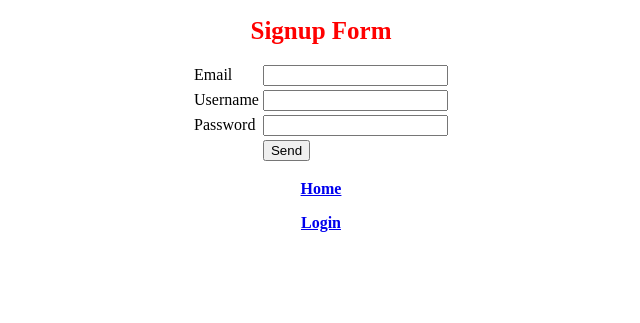
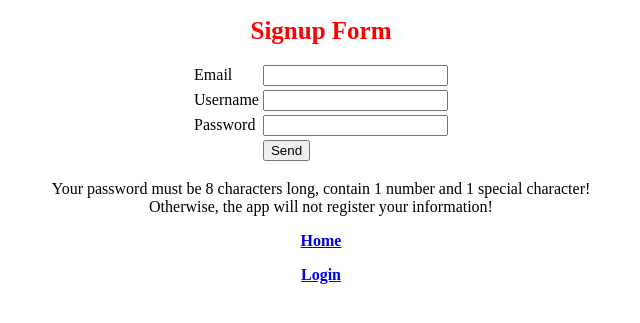
Before and after one commit to IsraelShowell/Prioritask-Task-Management, a Flask app: page /signup in a window 1280 px wide. Shown: the top 323 px of the page, without its empty margins (319-959 px from the left). Run offline with Flask 3, Linux system fonts and the light colour scheme.

Commit message:
Version 0.80

```diff
--- a/app.py
+++ b/app.py
@@ -41,55 +41,61 @@ def Home():
 
 #The signup Page is able to detect POST and GET requests
 #POST sends data, GET gets data
-@app.route('/signup', methods=['POST','GET'])
+from flask import render_template, request, redirect, url_for, flash
+import re  # Regular expressions for password validation
+from datetime import datetime
+
+
+
+#This route is used to connect the user to the registration page
+@app.route('/signup', methods=['POST', 'GET'])
 def signup():
-    #This creates an object named signUp based off of the form defined in the formsubmission module
+    #Brings in the class from signUpForm
     signUp = signUpForm()
 
-    #The program connects to the database
-    signUp_connection=sqlite3.connect('task-management.db')
-    #c serves as a database cursor, a control structure that enables traversal over the records in a database
-    manage_cursor=signUp_connection.cursor()
+    # Connect to the database
+    signUp_connection = sqlite3.connect('task-management.db')
+    manage_cursor = signUp_connection.cursor()
 
-    #When the button is pressed, the user makes the page send a POST request
-    if request.method=='POST':
-        #Checks to make sure the user didn't leave the Username and Password fields blank
-        if(request.form["Username"]!="" and request.form["Password"]!=""):
-            #Saves the request's data in variables
-            E_mail = request.form['Email']
-            userName = request.form['Username']
-            passWord = request.form['Password']
+    # The signup page is rendered when a GET request is made
+    if request.method == 'POST':
+        username = request.form["Username"]
+        password = request.form["Password"]
+        email = request.form['Email']
 
-            #statement holds an SQL Query for the users table in the users database
-            #This query checks to see if the user, password, and email entered exist in the database
-            statement=f"SELECT * from users WHERE Email='{E_mail}';"
+        #Runs the Password validation
+        if not validate_password(password):
+            flash("Password must be at least 8 characters long and contain at least one number and one special character.")
+            return render_template('register.html', form=signUp)
 
-            #We then tell the cursor to run the query
-            manage_cursor.execute(statement)
+        if username and password:
+            # Check if email already exists
+            manage_cursor.execute("SELECT * FROM users WHERE Email = ?", (email,))
+            data = manage_cursor.fetchone()
 
-            #Stores the result of the query in the data variable
-            data=manage_cursor.fetchone()
-
-            #If the data matches the Email then, the user will go to the error page
+            # If the email already exists, display an error message
             if data:
                 signUp_connection.close()
                 return render_template("error.html")
             else:
-                #If at least the Email, is  different from what is in the database
-                if not data:
-                    #Then the user's information will be added into the database
-                    date_created = str(datetime.now())
-                    manage_cursor.execute("INSERT INTO users (Email,Username,Password,DateAccountCreated) VALUES (?,?,?,?)",(E_mail,userName,passWord,date_created))
-                    signUp_connection.commit()
-                    signUp_connection.close()
-                    #Then they are taken to the login page
-                    return render_template("login.html")
+                #Adds the new user
+                date_created = str(datetime.now())
+                manage_cursor.execute("INSERT INTO users (Email, Username, Password, DateAccountCreated) VALUES (?, ?, ?, ?)",
+                                      (email, username, password, date_created))
+                signUp_connection.commit()
+                signUp_connection.close()
+                return render_template("login.html")
+    elif request.method == 'GET':
+        return render_template('register.html', form=signUp)
 
-    #When a user first goes to the register page, the page is rendered with a fresh form
-    elif request.method=='GET':
-        return render_template('register.html',form=signUp)
-
-#End of Signup function
+#Checks if the user's password is correct
+def validate_password(password):
+    """Validates the password against specified criteria."""
+    if (len(password) >= 8 and
+        re.search(r'\d', password) and
+        re.search(r'[!@#$%^&*(),.?":{}|<>]', password)):
+        return True
+    return False
 
 
 #The Login Page is able to detect POST and GET requests
--- a/templates/register.html
+++ b/templates/register.html
@@ -60,6 +60,7 @@ and includes inputs for email, username, password, phone number, gender, address
 				<td>{{form.Submit(class="anchor-button")}}</td>
 			</tr>
 		</table>
+		<p>Your password must be 8 characters long, contain 1 number and 1 special character! <br> Otherwise, the app will not register your information!</p>
 	</div>
 
 	<!--Looks for the Home function in the app.py script-->
```
Also changed, not shown: README.md.
